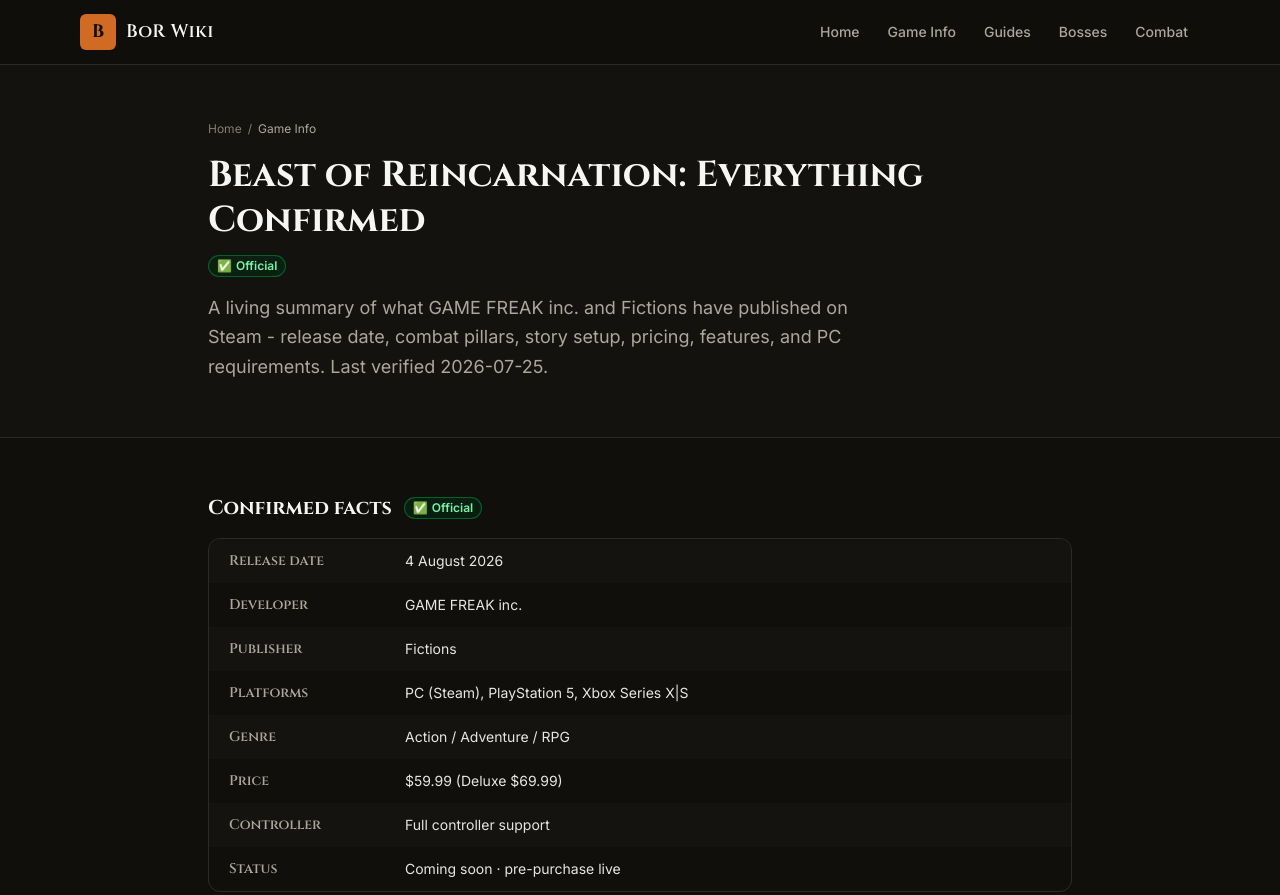
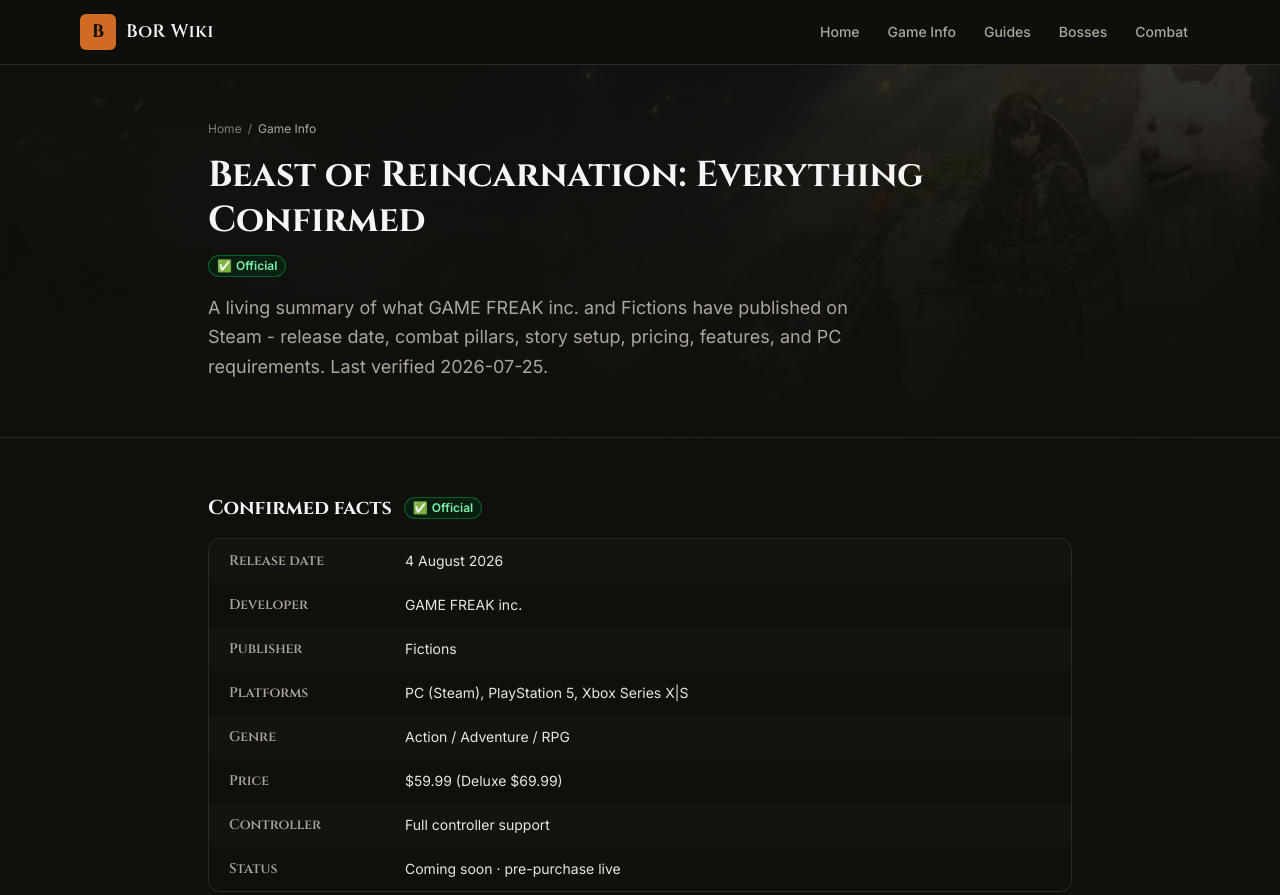
Before and after one commit to shi0318/beastreincarnationwiki, an Astro site: page /game-info in a window 1280 px wide. Shown: the top 895 px of the page. Built offline with nearby package versions, Linux system fonts and the light colour scheme; Astro itself is replaced by a stand-in of ours.

Commit message:
Swap homepage banner to logo, add game-info hero background

```diff
--- a/src/pages/game-info.astro
+++ b/src/pages/game-info.astro
@@ -94,8 +94,19 @@
 <BaseLayout title={title} description={description} path={path}>
   <JsonLd slot="head" schema={schema} />
 
-  <section class="border-b border-ash-800 bg-ash-900/30">
-    <div class="mx-auto max-w-4xl px-4 py-14">
+  <section class="relative overflow-hidden border-b border-ash-800">
+    <img
+      src="/images/beast-of-reincarnation-header-banner.webp"
+      alt="Emma and Koo in Beast of Reincarnation's flower-strewn wilds"
+      width="960"
+      height="311"
+      loading="eager"
+      fetchpriority="high"
+      decoding="async"
+      class="absolute inset-0 h-full w-full object-cover opacity-30"
+    />
+    <div class="absolute inset-0 bg-gradient-to-t from-ash-950 via-ash-950/85 to-ash-950/50"></div>
+    <div class="relative mx-auto max-w-4xl px-4 py-14">
       <nav aria-label="Breadcrumb" class="mb-4 text-xs text-ash-400">
         <ol class="flex flex-wrap items-center gap-1.5">
           <li><a href="/" class="hover:text-ember-400">Home</a></li>
--- a/src/pages/index.astro
+++ b/src/pages/index.astro
@@ -97,13 +97,13 @@
     <div class="absolute inset-0 bg-gradient-to-t from-ash-950 via-ash-950/80 to-ash-950/40"></div>
     <div class="relative mx-auto max-w-6xl px-4 py-24 md:py-32">
       <img
-        src="/images/beast-of-reincarnation-header-banner.webp"
+        src="/images/beast-of-reincarnation-logo-banner.webp"
         alt="Beast of Reincarnation banner"
-        width="960"
-        height="311"
+        width="460"
+        height="215"
         loading="eager"
         decoding="async"
-        class="mb-6 h-auto w-auto max-w-full rounded-lg border border-ash-700/60 shadow-lg"
+        class="mb-6 h-auto w-full max-w-xl rounded-lg border border-ash-700/60 shadow-lg"
       />
       <p class="font-display text-sm font-semibold uppercase tracking-[0.2em] text-ember-400">
         Beast of Reincarnation
```
Also changed, not shown: public/images/beast-of-reincarnation-logo-banner.webp (added).
